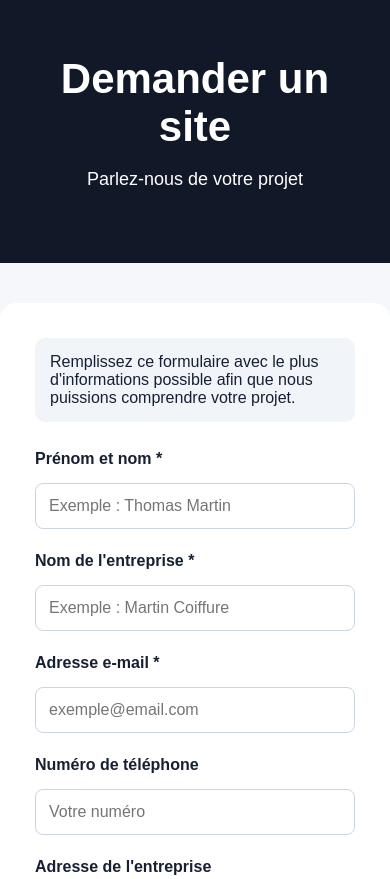
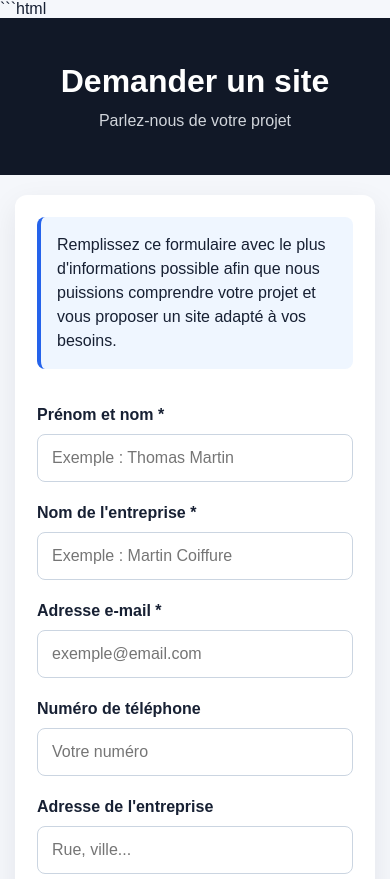
Before and after one commit to quickesite-web/quickste-web, a plain HTML site: page demande.html in a window 390 px wide. Shown: the top 879 px of the page. Drawn offline with Linux system fonts and the light colour scheme.

Commit message:
Update demande.html

````diff
--- a/demande.html
+++ b/demande.html
@@ -1,3 +1,4 @@
+```html
 <!DOCTYPE html>
 <html lang="fr">
 <head>
@@ -7,6 +8,10 @@
     <title>Demander un site - QuickSite</title>
 
     <style>
+        * {
+            box-sizing: border-box;
+        }
+
         body {
             margin: 0;
             font-family: Arial, sans-serif;
@@ -18,47 +23,67 @@
             background: #111827;
             color: white;
             text-align: center;
-            padding: 55px 20px;
+            padding: 65px 20px;
         }
 
         header h1 {
             font-size: 42px;
-            margin: 0 0 10px;
+            margin: 0 0 12px;
         }
 
         header p {
             font-size: 18px;
+            margin: 0;
+            color: #d1d5db;
         }
 
         .formulaire {
+            width: calc(100% - 30px);
             max-width: 750px;
             margin: 40px auto;
             padding: 35px;
             background: white;
             border-radius: 16px;
+            box-shadow: 0 10px 30px rgba(15, 23, 42, 0.08);
+        }
+
+        .info {
+            background: #eff6ff;
+            border-left: 4px solid #2563eb;
+            padding: 16px;
+            border-radius: 8px;
+            margin-bottom: 25px;
+            line-height: 1.5;
         }
 
         form {
             display: flex;
             flex-direction: column;
-            gap: 15px;
+            gap: 10px;
         }
 
         label {
             font-weight: bold;
-            margin-top: 8px;
+            margin-top: 12px;
         }
 
         input,
-        textarea,
-        select {
-            padding: 13px;
+        textarea {
+            width: 100%;
+            padding: 14px;
             border: 1px solid #cbd5e1;
             border-radius: 8px;
             font-size: 16px;
             font-family: Arial, sans-serif;
-            box-sizing: border-box;
-            width: 100%;
+            background: white;
+            transition: border-color 0.2s, box-shadow 0.2s;
+        }
+
+        input:focus,
+        textarea:focus {
+            outline: none;
+            border-color: #2563eb;
+            box-shadow: 0 0 0 3px rgba(37, 99, 235, 0.12);
         }
 
         textarea {
@@ -67,7 +92,7 @@
         }
 
         button {
-            margin-top: 15px;
+            margin-top: 20px;
             background: #2563eb;
             color: white;
             padding: 16px;
@@ -76,10 +101,16 @@
             font-size: 17px;
             font-weight: bold;
             cursor: pointer;
+            transition: background 0.2s, transform 0.2s;
         }
 
         button:hover {
             background: #1d4ed8;
+            transform: translateY(-1px);
+        }
+
+        button:active {
+            transform: translateY(0);
         }
 
         .retour {
@@ -88,13 +119,36 @@
             margin-top: 25px;
             color: #2563eb;
             text-decoration: none;
+            font-weight: bold;
         }
 
-        .info {
-            background: #f1f5f9;
-            padding: 15px;
-            border-radius: 10px;
-            margin-bottom: 20px;
+        .retour:hover {
+            text-decoration: underline;
+        }
+
+        @media (max-width: 600px) {
+            header {
+                padding: 45px 20px;
+            }
+
+            header h1 {
+                font-size: 32px;
+            }
+
+            header p {
+                font-size: 16px;
+            }
+
+            .formulaire {
+                margin: 20px auto;
+                padding: 22px;
+                border-radius: 12px;
+            }
+
+            input,
+            textarea {
+                font-size: 16px;
+            }
         }
     </style>
 </head>
@@ -106,16 +160,19 @@
     <p>Parlez-nous de votre projet</p>
 </header>
 
-<div class="formulaire">
+<main class="formulaire">
 
     <div class="info">
         Remplissez ce formulaire avec le plus d'informations
-        possible afin que nous puissions comprendre votre projet.
+        possible afin que nous puissions comprendre votre projet
+        et vous proposer un site adapté à vos besoins.
     </div>
 
-    <form action="mailto:quickesite.contact@gmail.com"
-          method="post"
-          enctype="text/plain">
+    <form
+        action="mailto:quickesite.contact@gmail.com"
+        method="post"
+        enctype="text/plain"
+    >
 
         <label for="nom">
             Prénom et nom *
@@ -126,6 +183,7 @@
             id="nom"
             name="Nom"
             placeholder="Exemple : Thomas Martin"
+            autocomplete="name"
             required
         >
 
@@ -139,6 +197,7 @@
             id="entreprise"
             name="Entreprise"
             placeholder="Exemple : Martin Coiffure"
+            autocomplete="organization"
             required
         >
 
@@ -152,6 +211,7 @@
             id="email"
             name="Email"
             placeholder="exemple@email.com"
+            autocomplete="email"
             required
         >
 
@@ -165,6 +225,7 @@
             id="telephone"
             name="Telephone"
             placeholder="Votre numéro"
+            autocomplete="tel"
         >
 
 
@@ -177,6 +238,7 @@
             id="adresse"
             name="Adresse"
             placeholder="Rue, ville..."
+            autocomplete="street-address"
         >
 
 
@@ -272,7 +334,8 @@
         ← Retour au site
     </a>
 
-</div>
+</main>
 
 </body>
 </html>
+```
````
